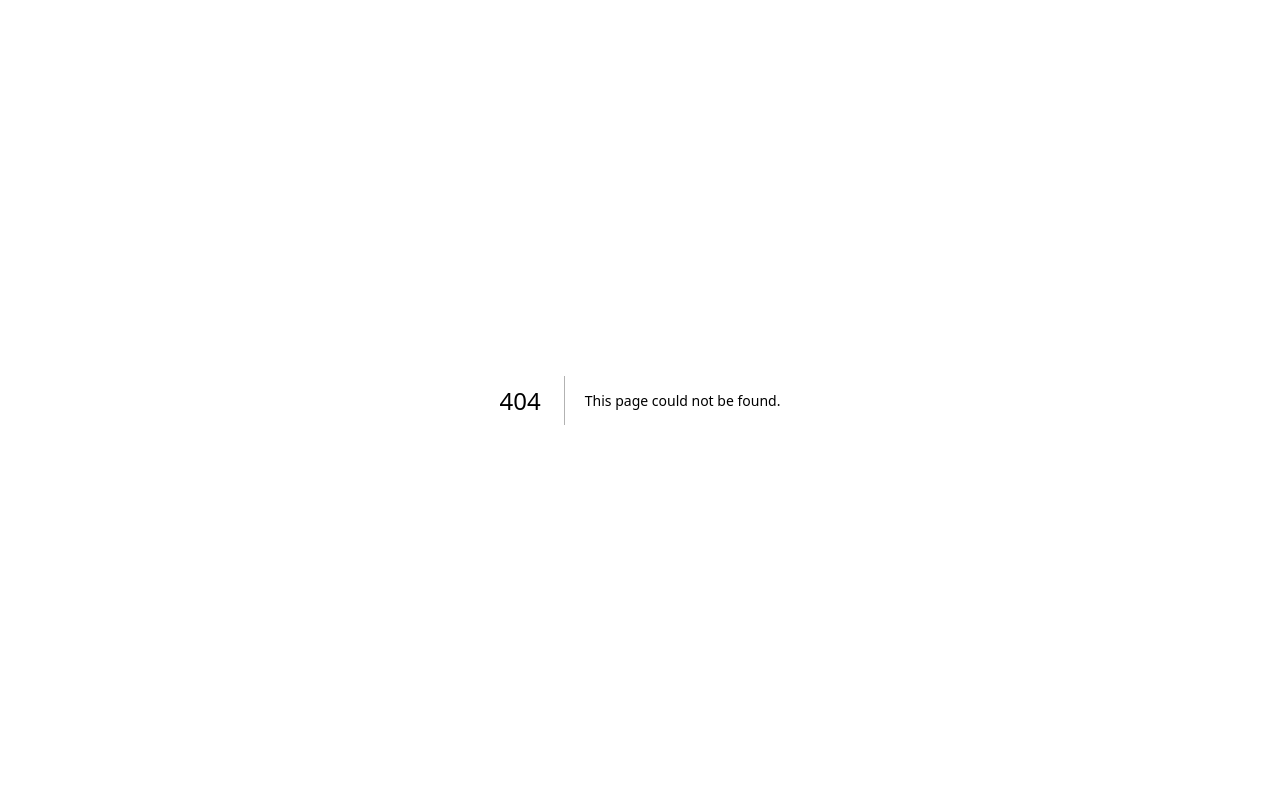
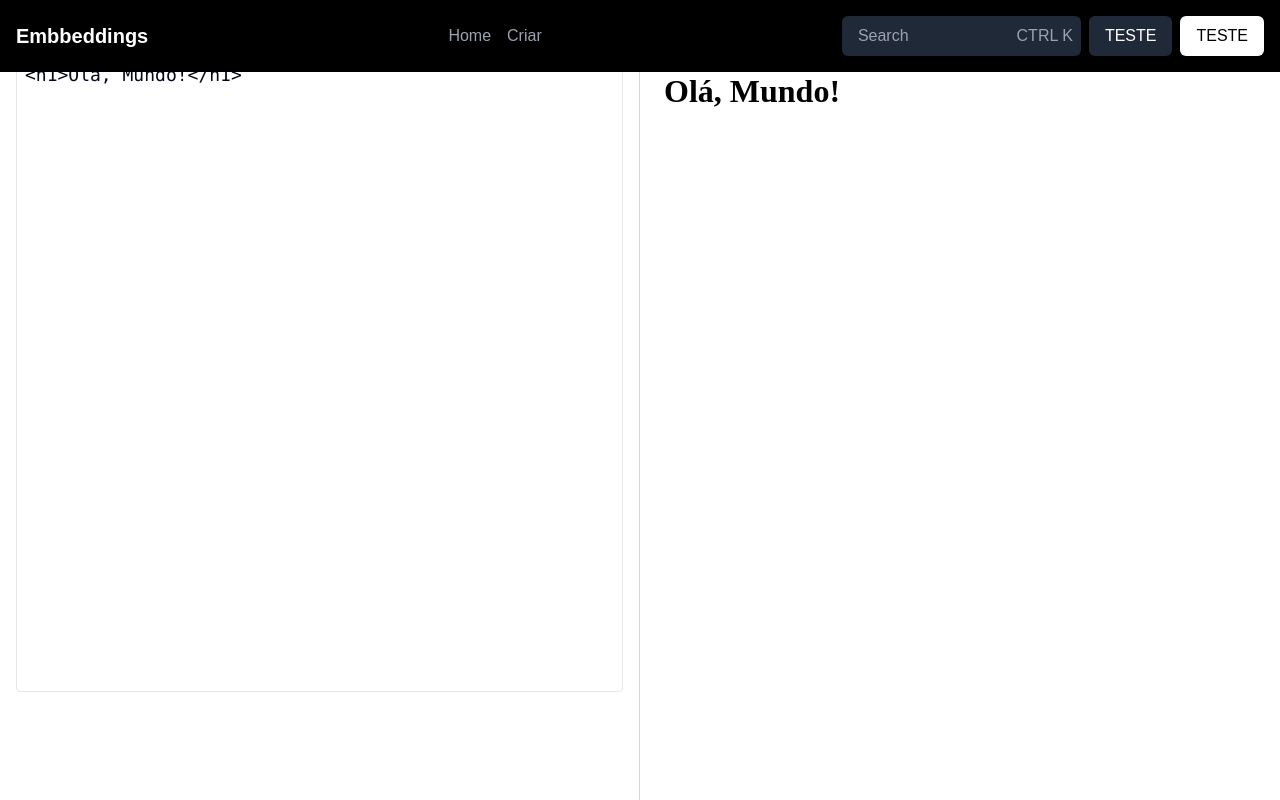
Before and after one commit to MAIA332/Embeddings-System, a Next.js app: page /create in a window 1280 px wide. Before the commit this address had no page. Built offline with nearby package versions, Linux system fonts and the light colour scheme.

Commit message:
Editors page on create

```diff
--- a/src/app/components/controlpanel/index.tsx
+++ b/src/app/components/controlpanel/index.tsx
@@ -13,7 +13,7 @@ const Modal: React.FC<ModalProps> = ({ isOpen, onClose }) => {
     if (!isOpen) return null;
     return(
         <div className="inset-0 z-50 fixed flex flex-col mt-20 w-1/3 h-screen p-4 transition duration-500 ease-in-out">
-                    <div className="relative bg-gradient-to-r from-green-400 to-green-600 p-6 rounded-lg shadow-lg w-full max-w-4xl">
+                    <div className="relative bg-gradient-to-r from-gray-600 to-gray-800 p-6 rounded-lg shadow-lg w-full max-w-4xl">
                         <Button onClick={()=>{onClose()}} disabled={false} variant="dark" className="absolute top-4 right-4 text-white text-2xl hover:bg-red-600">
                            X
                         </Button>
--- /dev/null
+++ b/src/app/components/editor/index.tsx
@@ -0,0 +1,34 @@
+// pages/editor.tsx
+
+import { useState } from 'react';
+
+const EditorPage: React.FC = () => {
+    const [code, setCode] = useState<string>('<h1>Olá, Mundo!</h1>');
+
+    const handleCodeChange = (event: React.ChangeEvent<HTMLTextAreaElement>) => {
+        setCode(event.target.value);
+    };
+
+    return (
+        <div className="flex h-screen">
+            <div className="w-1/2 p-4 border-r border-gray-300">
+                <h2 className="text-xl font-bold mb-2">Editor</h2>
+                <textarea
+                    value={code}
+                    onChange={handleCodeChange}
+                    className="w-full h-5/6 border rounded p-2 font-mono text-lg resize-none text-slate-950"
+                    placeholder="Escreva seu código HTML aqui..."
+                />
+            </div>
+            <div className="w-1/2 p-4 bg-white">
+                <h2 className="text-xl font-bold mb-2 text-slate-950">Preview</h2>
+                <iframe
+                    style={{ width: '100%', height: '90%', border: 'none' }}
+                    srcDoc={code}
+                />
+            </div>
+        </div>
+    );
+};
+
+export default EditorPage;
--- a/src/app/components/navbar/index.tsx
+++ b/src/app/components/navbar/index.tsx
@@ -11,7 +11,7 @@ export default function Navbar(){
             </div>
             <div className="flex items-center space-x-4">
                 <a href="/" className="text-gray-400 hover:text-white">Home</a>
-                <a href="#" className="text-gray-400 hover:text-white">Criar</a>
+                <a href="/create" className="text-gray-400 hover:text-white">Criar</a>
             </div>
             <div className="flex items-center space-x-2">
                 <div className="relative">
--- /dev/null
+++ b/src/app/create/page.tsx
@@ -0,0 +1,15 @@
+'use client'
+import React from 'react'
+import Navbar from '../components/navbar'
+import EditorPage from '../components/editor'
+
+function Create() {
+  return (
+    <div>
+        <Navbar/>
+        <EditorPage/>
+    </div>
+  )
+}
+
+export default Create
```
